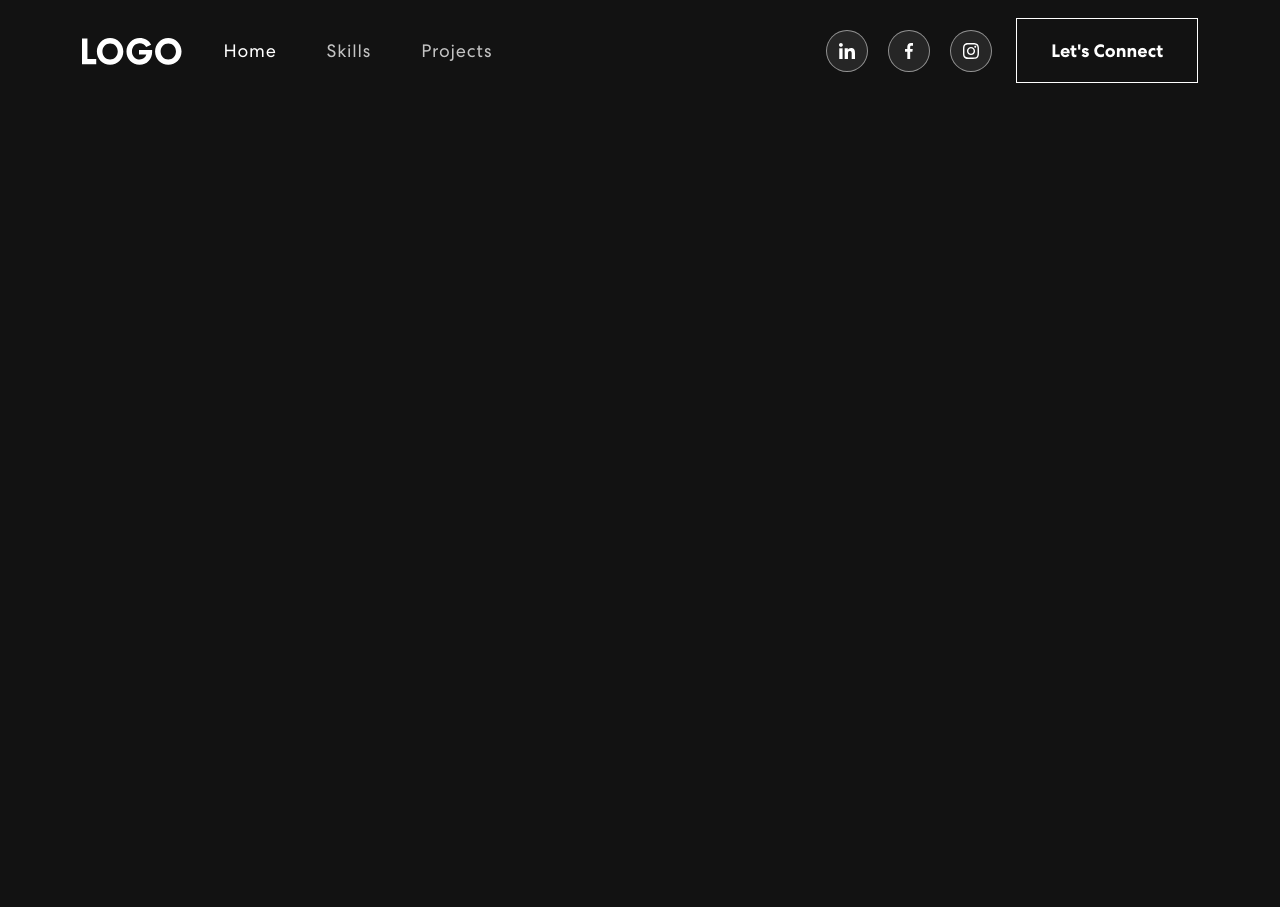
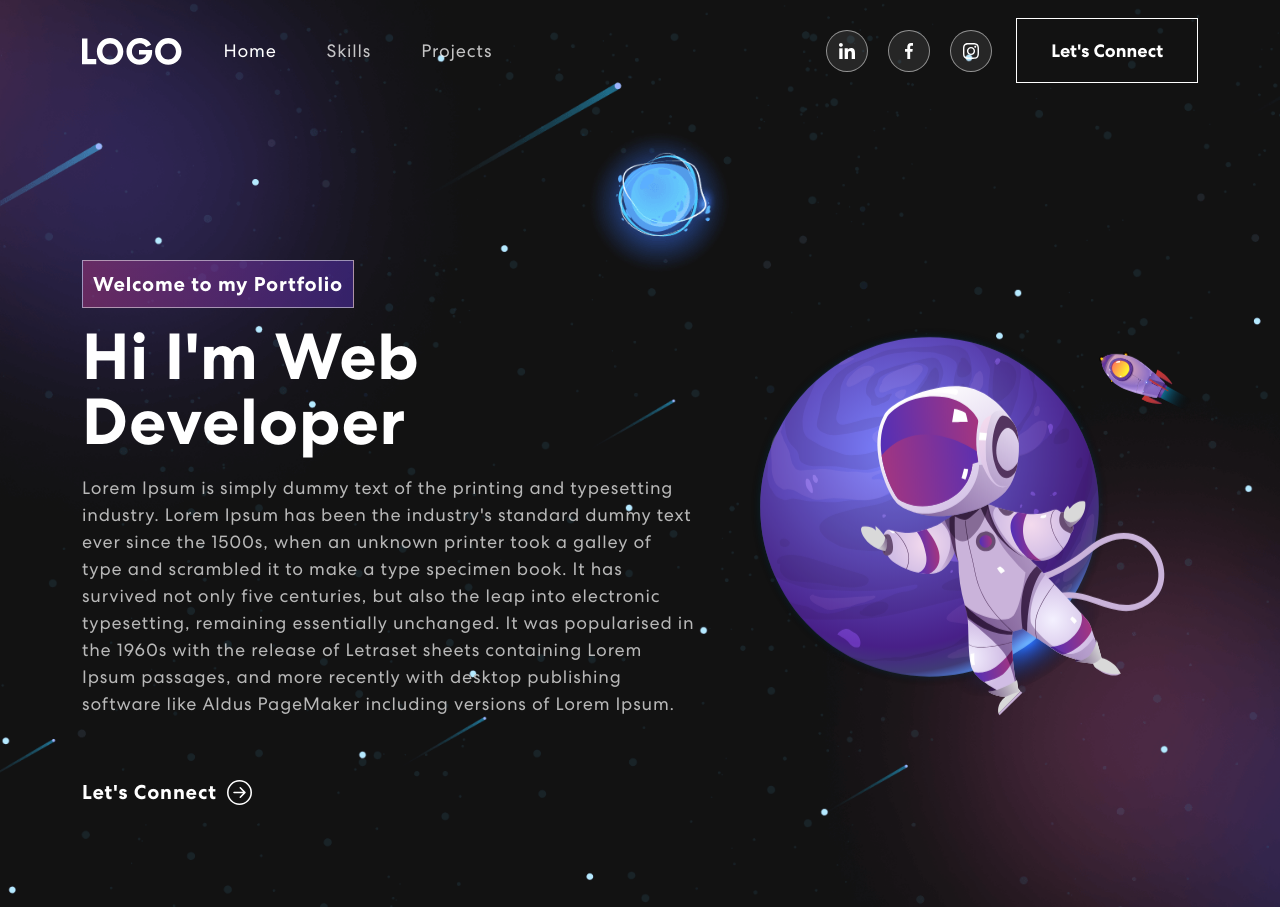
Before and after one commit to Haileyang/react-firstProject, a React (Create React App) app in the folder personal-portfolio/: page / in a window 1280 px wide. Before the commit the page ends 800 px from the top, so only its background shows below. Built offline with nearby package versions, Linux system fonts and the light colour scheme.

Commit message:
React /  Fist-Project - Personal Portfolio : MainVisual component

```diff
--- a/personal-portfolio/package.json
+++ b/personal-portfolio/package.json
@@ -9,7 +9,9 @@
     "bootstrap": "^5.2.1",
     "react": "^18.2.0",
     "react-bootstrap": "^2.5.0",
+    "react-bootstrap-icons": "^1.8.4",
     "react-dom": "^18.2.0",
+    "react-multi-carousel": "^2.8.2",
     "react-scripts": "5.0.1",
     "reactstrap": "^9.1.4",
     "web-vitals": "^2.1.4"
--- a/personal-portfolio/src/App.css
+++ b/personal-portfolio/src/App.css
@@ -234,3 +234,73 @@ nav.navbar .navbar-toggler[aria-expanded="true"] .navbar-toggler-icon:before {
 nav.navbar .navbar-toggler[aria-expanded="true"] .navbar-toggler-icon {
 	border-color: transparent;
 }
+
+/************ Banner Css ************/
+.main-visual {
+  margin-top: 0;
+  padding: 260px 0 100px 0;
+  background-image: url('./assets/img/banner-bg.png');
+  background-position: top center;
+  background-size: cover;
+  background-repeat: no-repeat;
+}
+.main-visual .tagline {
+  font-weight: 700;
+  letter-spacing: 0.8px;
+  padding: 8px 10px;
+  background: linear-gradient(90.21deg, rgba(170, 54, 124, 0.5) -5.91%, rgba(74, 47, 189, 0.5) 111.58%);
+  border: 1px solid rgba(255, 255, 255, 0.5);
+  font-size: 20px;
+  margin-bottom: 16px;
+  display: inline-block;
+}
+.main-visual h1 {
+  font-size: 65px;
+  font-weight: 700;
+  letter-spacing: 0.8px;
+  line-height: 1;
+  margin-bottom: 20px;
+  display: block;
+}
+.main-visual p {
+  color: #B8B8B8;
+  font-size: 18px;
+  letter-spacing: 0.8px;
+  line-height: 1.5em;
+  width: 96%;
+}
+.main-visual button {
+  color: #fff;
+  font-weight: 700;
+  font-size: 20px;
+  margin-top: 60px;
+  letter-spacing: 0.8px;
+  display: flex;
+  align-items: center;
+}
+.main-visual button svg {
+  font-size: 25px;
+  margin-left: 10px;
+  transition: 0.3s ease-in-out;
+  line-height: 1;
+}
+.main-visual button:hover svg {
+  margin-left: 25px;
+}
+.main-visual img {
+  animation: updown 3s linear infinite;
+}
+@keyframes updown {
+    0% {
+        transform: translateY(-20px);
+    }
+    50% {
+        transform: translateY(20px);
+    }
+    100% {
+        transform: translateY(-20px);
+    }
+}
+.txt-rotate > .wrap {
+  border-right: 0.08em solid #666;
+}
--- a/personal-portfolio/src/App.js
+++ b/personal-portfolio/src/App.js
@@ -1,6 +1,7 @@
 import logo from "./logo.svg";
 import "./App.css";
 import { NavBar } from "./components/NavBar";
+import { MainVisual } from "./components/MainVisual";
 import 'bootstrap/dist/css/bootstrap.css';
 
 
@@ -8,6 +9,7 @@ function App() {
   return (
     <div className="App">
       <NavBar />
+      <MainVisual />
     </div>
   );
 }
--- /dev/null
+++ b/personal-portfolio/src/components/MainVisual.js
@@ -0,0 +1,61 @@
+import { useState, useEffect } from "react";
+import { Container, Row, Col } from "react-bootstrap";
+import { ArrowRightCircle } from "react-bootstrap-icons";
+import headerImg from "../assets/img/header-img.svg"
+
+export const MainVisual = () => {
+
+    const [loopNum, setLoopNum] = useState(0);
+    const [isDeleting, setIsDeleting] = useState(false);
+    const toRotate = ["Web Developer", "Web Designer", "UX/UI Designer"];
+    const [text, setText] = useState('');
+    const [delta, setDelta] = useState(300 - Math.random() * 100); //the speed of each word
+    const timePeriod = 2000; //total time of play
+
+    useEffect(() => {
+        let ticker = setInterval(() => {
+            tick();
+        }, delta)
+
+        return () => {clearInterval(ticker)}
+    })
+
+    const tick = () => {
+        let i = loopNum % toRotate.length; //infinite loop
+        let fullText = toRotate[i];
+        let updatedText = isDeleting ?  fullText.substring(0, text.length - 1) : fullText.substring(0, text.length + 1);
+
+        setText(updatedText);
+
+        if(isDeleting){
+            setDelta(prevDelta => prevDelta / 2)
+        }
+
+        if(!isDeleting && updatedText === fullText ){
+            setIsDeleting(true);
+            setDelta(timePeriod);
+        } else if(isDeleting && updatedText === ""){
+            setIsDeleting(false);
+            setLoopNum(loopNum + 1);
+            setDelta(500);
+        }
+    }
+
+    return (
+        <section className="main-visual" id="home">
+            <Container>
+                <Row className="align-items-center">
+                    <Col xs={12} md={6} xl ={7}>
+                        <span className="tagline">Welcome to my Portfolio</span>
+                        <h1>{`Hi I'm `} <span className="text-variable">{text}</span></h1>
+                        <p>Lorem Ipsum is simply dummy text of the printing and typesetting industry. Lorem Ipsum has been the industry's standard dummy text ever since the 1500s, when an unknown printer took a galley of type and scrambled it to make a type specimen book. It has survived not only five centuries, but also the leap into electronic typesetting, remaining essentially unchanged. It was popularised in the 1960s with the release of Letraset sheets containing Lorem Ipsum passages, and more recently with desktop publishing software like Aldus PageMaker including versions of Lorem Ipsum.</p>
+                        <button onClick={() => console.log('connected!')}>Let's Connect<ArrowRightCircle size={25} /></button>
+                    </Col>
+                    <Col xs={12} md={6} xl ={5}>
+                        <img src={headerImg} alt="header Img" />
+                    </Col>
+                </Row>
+            </Container>
+        </section>
+    )
+}
```
Also changed, not shown: 1 other file (tests, documents, lock files or other folders).
